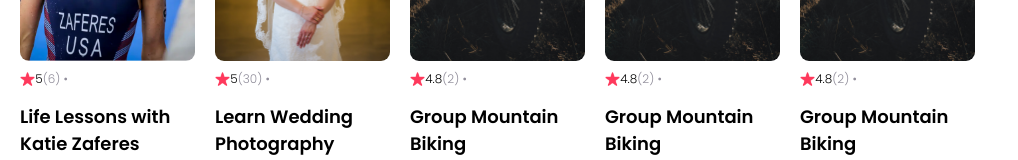
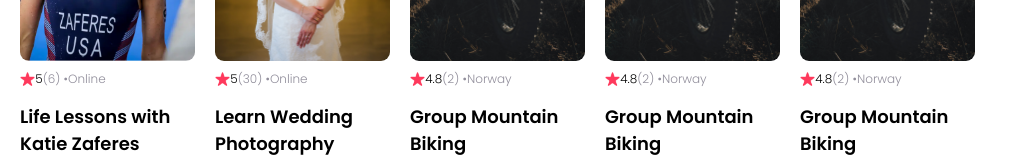
Before and after one commit to 03sana/airbnb-project, a React (Vite) app: page / in a window 1280 px wide. Shown: the part 665-825 px from the top of the page, without its empty margins (0-1018 px from the left). Built offline with nearby package versions, Linux system fonts and the light colour scheme.

Commit message:
pass objects as props

```diff
--- a/src/App.jsx
+++ b/src/App.jsx
@@ -7,18 +7,7 @@ import data from "./data.jsx";
 
 export default function App() {
   const cards = data.map((item) => {
-    return (
-      <Card
-        key={item.id}
-        img={item.coverImg}
-        rating={item.stats.rating}
-        reviewCount={item.stats.reviewCount}
-        location={item.location}
-        title={item.title}
-        price={item.price}
-        openSpots={item.openSpots}
-      />
-    );
+    return <Card key={item.id} item={item} />;
   });
 
   return (
--- a/src/components/Card.jsx
+++ b/src/components/Card.jsx
@@ -2,9 +2,9 @@ import React from "react";
 
 export default function Card(props) {
   let badgeText;
-  if (props.openSpots === 0) {
+  if (props.item.openSpots === 0) {
     badgeText = "SOLD OUT";
-  } else if (props.location === "Online") {
+  } else if (props.item.location === "Online") {
     badgeText = "ONLINE";
   }
 
@@ -12,19 +12,19 @@ export default function Card(props) {
     <div className="card">
       {badgeText && <div className="card--badge">{badgeText}</div>}
       <img
-        src={`/images/${props.img}`}
+        src={`/images/${props.item.coverImg}`}
         alt="Image of Katie Zaferes."
         className="card--image"
       />
       <div className="card--stats">
         <img src="/images/star.png" alt="Star icon" className="card--star" />
-        <span>{props.rating}</span>
-        <span className="gray">({props.reviewCount}) • </span>
-        <span className="gray">{props.country}</span>
+        <span>{props.item.stats.rating}</span>
+        <span className="gray">({props.item.stats.reviewCount}) • </span>
+        <span className="gray">{props.item.location}</span>
       </div>
-      <h2>{props.title}</h2>
+      <h2>{props.item.title}</h2>
       <p>
-        <span className="bold">From ${props.price}</span> / person
+        <span className="bold">From ${props.item.price}</span> / person
       </p>
     </div>
   );
```
